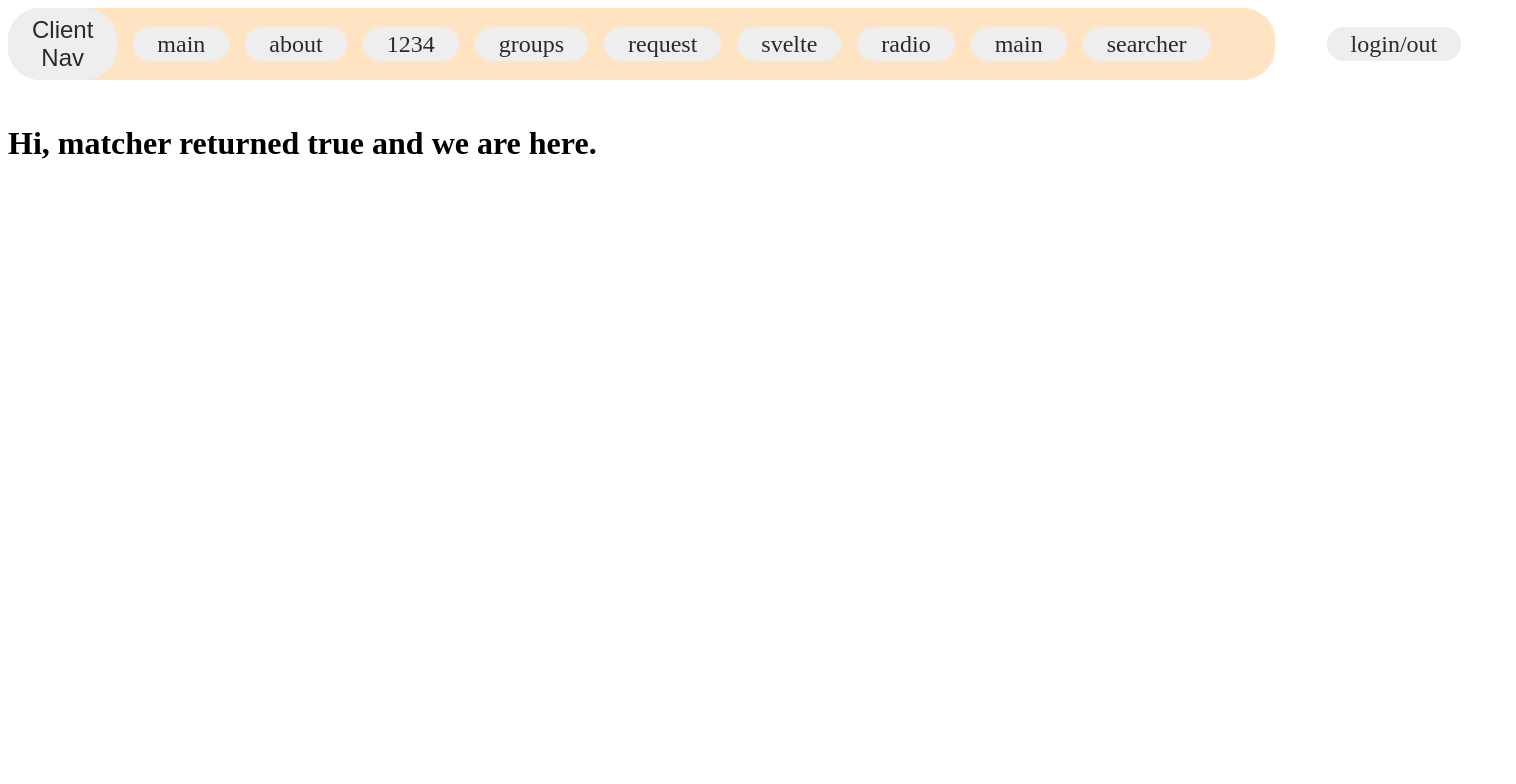
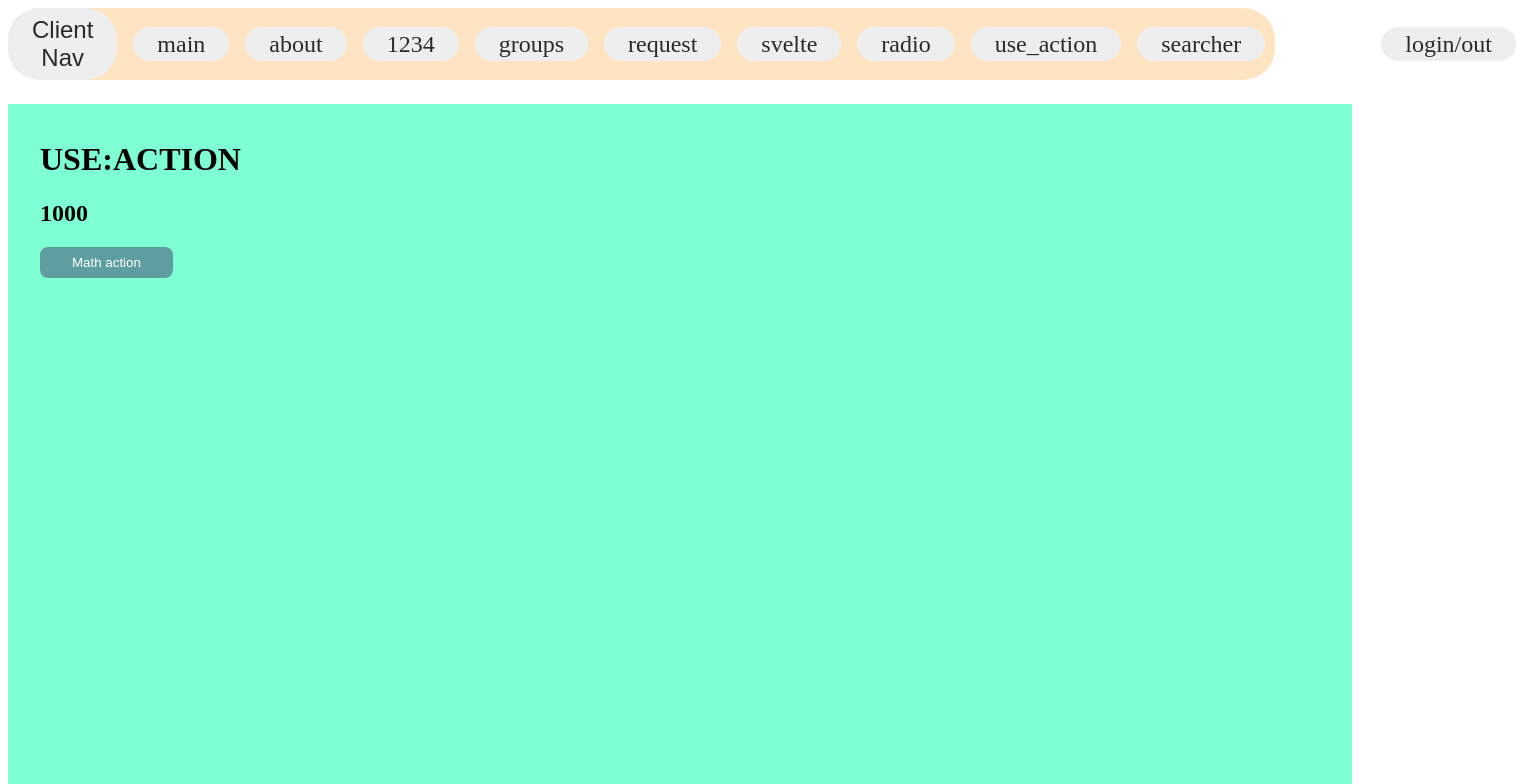
Before and after one commit to Waldemar-00/Svelte-Sveltekit, a SvelteKit app: page /use_action in a window 1280 px wide. Shown: the top 784 px of the page, 1516 px wide, since content can reach past the window. Built offline with nearby package versions, Linux system fonts and the light colour scheme.

Commit message:
USE:ACTION with parameter.

```diff
--- a/src/routes/+layout.svelte
+++ b/src/routes/+layout.svelte
@@ -23,7 +23,7 @@
 	<a href="/request">request</a>
 	<a href="/svelte">svelte</a>
 	<a href="/radio">radio</a>
-	<a href="/">main</a>
+	<a href="/use_action">use_action</a>
 	<a href="/searcher">searcher</a>
 	<a href="/login" class="login">login/out</a>
 </nav>
--- /dev/null
+++ b/src/routes/use_action/+page.svelte
@@ -0,0 +1,47 @@
+<script>
+	// @ts-nocheck
+
+	let number = 1000;
+	let color = 'aquamarine';
+	function foo(node, { color }) {
+		node.style.backgroundColor = color;
+		node.addEventListener('click', () => console.log(number));
+		return {
+			update({ color }) {
+				node.style.backgroundColor = color;
+			},
+			destroy() {
+				node.removeEventListener('click', () => console.log(number));
+			}
+		};
+	}
+	function mathAction() {
+		if (number >= 1000 && number <= 1900) number = number + 100;
+		else number = number - 200;
+		if (number > 1200) color = 'lightgreen';
+		if (number > 1500) color = 'lightblue';
+		if (number >= 2000) color = 'red';
+	}
+</script>
+
+<main use:foo={{ color }}>
+	<h1>USE:ACTION</h1>
+	<h2>{number}</h2>
+	<button on:click={mathAction}>Math action</button>
+</main>
+
+<style>
+	main {
+		width: 100vw;
+		height: 100vh;
+		background-color: aliceblue;
+		padding: 1rem 2rem;
+	}
+	button {
+		padding: 0.5rem 2rem;
+		border: none;
+		background-color: cadetblue;
+		color: #fff;
+		border-radius: 0.5rem;
+	}
+</style>
```
